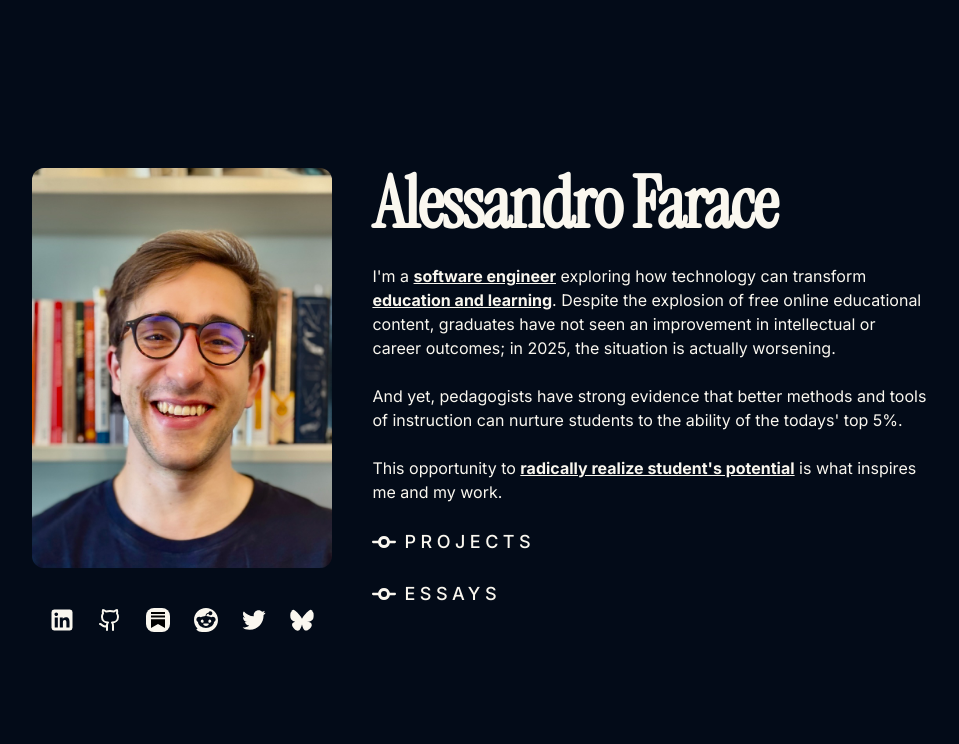
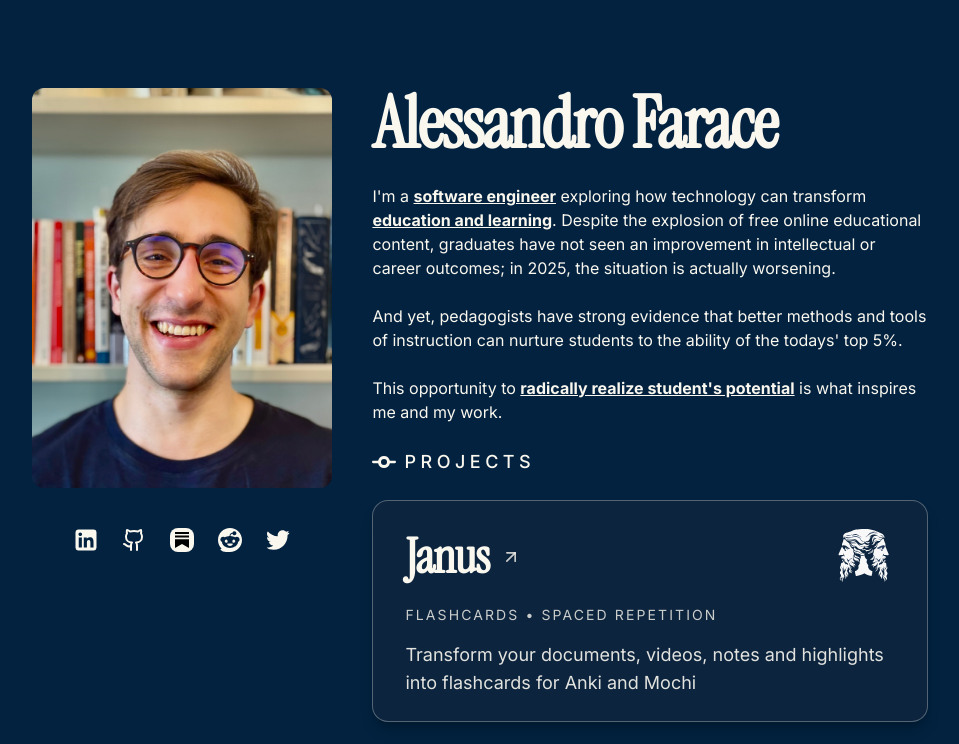
Before and after one commit to A-F-V/personal-portfolio, a Next.js app: page / in a window 1280 px wide. Shown: the top 744 px of the page, without its empty margins (160-1119 px from the left). Built offline with nearby package versions, Linux system fonts and the light colour scheme.

Commit message:
Projects

```diff
--- a/src/components/icon.tsx
+++ b/src/components/icon.tsx
@@ -77,7 +77,7 @@ export const MacIcon: IconType = {
 };
 
 export const JanusIcon: IconType = {
-    imgSrc: "/janus-icon.svg",
+    imgSrc: "/janus-no-background.svg",
 };
 
 export const SubstackIcon: IconType = {
--- a/src/components/landing-hero.tsx
+++ b/src/components/landing-hero.tsx
@@ -3,10 +3,11 @@
 import Image from "next/image";
 import { Container } from "@/components/container";
 import {
-    BlueskyIcon,
     GithubIcon,
     Icon,
+    JanusIcon,
     LinkedInIcon,
+    ObsidianIcon,
     RedditIcon,
     SubstackIcon,
     TwitterIcon,
@@ -14,6 +15,7 @@ import {
 import { cn } from "@/lib/utils";
 import { MinorHeading } from "./headings";
 import { IconType } from "./icon";
+import { ProjectCard } from "./project-card";
 
 import { FaCodeCommit } from "react-icons/fa6";
 const socialLinks = [
@@ -42,10 +44,24 @@ const socialLinks = [
         icon: TwitterIcon,
         label: "Twitter",
     },
+];
+
+const featuredProjects = [
     {
-        href: "https://bsky.app/profile/alessandrofv.bsky.social?ref=alessandrofv.com",
-        icon: BlueskyIcon,
-        label: "Bluesky",
+        title: "Janus",
+        keywords: ["flashcards", "spaced repetition"],
+        description:
+            "Transform your documents, videos, notes and highlights into flashcards for Anki and Mochi",
+        href: "https://janus.cards",
+        icon: <Icon icon={JanusIcon} className="size-16" />,
+    },
+    {
+        title: "Arcana",
+        keywords: ["ai", "note-taking"],
+        description:
+            "An all-in-one AI plugin for Obsidian, including chat, text-completion, tagging, note mover, and renamer.",
+        href: "https://github.com/A-F-V/obsidian-arcana",
+        icon: <Icon icon={ObsidianIcon} className="size-16" />,
     },
 ];
 
@@ -85,14 +101,14 @@ export function LandingHero() {
         <div className="flex items-center justify-center min-h-screen px-4 sm:px-6 py-12">
             <Container className="max-w-6xl w-full">
                 <div className="grid gap-10 lg:grid-cols-[minmax(0,300px)_minmax(0,1fr)] items-start">
-                    <div className="flex flex-col gap-10">
-                        <div className="relative aspect-[3/4] w-full rounded-xl overflow-hidden">
+                    <div className="flex flex-col gap-10 items-center">
+                        <div className="relative aspect-[3/4] w-full rounded-xl overflow-hidden max-w-[300px]">
                             <Image
                                 src="/personal/alessandro.jpeg"
                                 alt="Alessandro Farace"
                                 fill
                                 priority
-                                className="object-cover object-top"
+                                className="object-cover object-top "
                             />
                         </div>
 
@@ -126,6 +142,18 @@ export function LandingHero() {
                             is what inspires me and my work.
                         </p>
                         <MinorHeading icon={headingIcon}>Projects</MinorHeading>
+                        <div className="flex flex-col gap-6">
+                            {featuredProjects.map((project) => (
+                                <ProjectCard
+                                    key={project.title}
+                                    title={project.title}
+                                    keywords={project.keywords}
+                                    description={project.description}
+                                    href={project.href}
+                                    icon={project.icon}
+                                />
+                            ))}
+                        </div>
                         <MinorHeading icon={headingIcon}>Essays</MinorHeading>
                     </div>
                 </div>
--- /dev/null
+++ b/src/components/project-card.tsx
@@ -0,0 +1,82 @@
+import { type ReactNode } from "react";
+import Link from "next/link";
+import { FiArrowUpRight } from "react-icons/fi";
+
+import { cn } from "@/lib/utils";
+
+interface ProjectCardProps {
+    title: string;
+    keywords?: string | string[];
+    description: string;
+    icon?: ReactNode;
+    className?: string;
+    href?: string;
+}
+
+export function ProjectCard({
+    title,
+    keywords,
+    description,
+    icon,
+    className,
+    href,
+}: ProjectCardProps) {
+    const keywordContent = Array.isArray(keywords)
+        ? keywords.join(" • ")
+        : keywords;
+
+    const baseClasses = cn(
+        "group relative flex h-full flex-col overflow-hidden rounded-2xl border border-accent/30 bg-card/80 px-8 py-6 shadow-lg shadow-black/20 transition-transform duration-300 hover:-translate-y-1 hover:shadow-xl focus-visible:outline-none focus-visible:ring-2 focus-visible:ring-accent/60 focus-visible:ring-offset-2 focus-visible:ring-offset-background",
+        className
+    );
+
+    const isExternalLink = href ? /^https?:\/\//.test(href) : false;
+
+    const CardBody = (
+        <>
+            <div className="relative z-10 flex flex-col gap-4">
+                <h3 className="text-3xl sm:text-5xl font-serif font-semibold tracking-tight text-foreground flex items-center">
+                    <span className="flex items-center gap-3">
+                        <span>{title}</span>
+                        {href ? (
+                            <FiArrowUpRight className="text-xl text-accent/80 transition-transform duration-300 group-hover:translate-x-1 group-hover:-translate-y-1 group-focus-visible:translate-x-1 group-focus-visible:-translate-y-1" />
+                        ) : null}
+                    </span>
+                    {icon ? (
+                        <span className="ml-auto flex items-center">
+                            {icon}
+                        </span>
+                    ) : null}
+                </h3>
+
+                {keywordContent ? (
+                    <p className="font-accent text-xs sm:text-sm uppercase tracking-extra-wide text-accent/80">
+                        {keywordContent}
+                    </p>
+                ) : null}
+
+                <p className="text-base sm:text-lg leading-relaxed text-foreground/90">
+                    {description}
+                </p>
+            </div>
+        </>
+    );
+
+    if (href) {
+        return (
+            <Link
+                href={href}
+                className={baseClasses}
+                {...(isExternalLink
+                    ? { target: "_blank", rel: "noreferrer noopener" }
+                    : {})}
+                prefetch={false}
+                role="article"
+            >
+                {CardBody}
+            </Link>
+        );
+    }
+
+    return <article className={baseClasses}>{CardBody}</article>;
+}
--- a/tailwind.config.ts
+++ b/tailwind.config.ts
@@ -24,7 +24,7 @@ const config: Config = {
                 border: "#264066",
                 input: "#0f1d35",
                 ring: "#2d628b",
-        background: "#030b18",
+                background: "#02223f",
                 foreground: "#faf7ef",
                 primary: {
                     DEFAULT: "#2d628b",
@@ -43,8 +43,7 @@ const config: Config = {
                     foreground: "#cbd5e1",
                 },
                 accent: {
-          DEFAULT: "#2d628b",
-          foreground: "#faf7ef",
+                    DEFAULT: "#faf7ef",
                 },
                 popover: {
                     DEFAULT: "#10263f",
@@ -52,11 +51,6 @@ const config: Config = {
                 },
                 card: {
                     DEFAULT: "#10263f",
-          foreground: "#faf7ef",
-        },
-        feature: {
-          surface: "#02223f",
-          deep: "#030b18",
                 },
             },
             fontSize: {
```
Also changed, not shown: public/janus-no-background.svg (added). Lines whose indentation alone changed are shown as unchanged.
